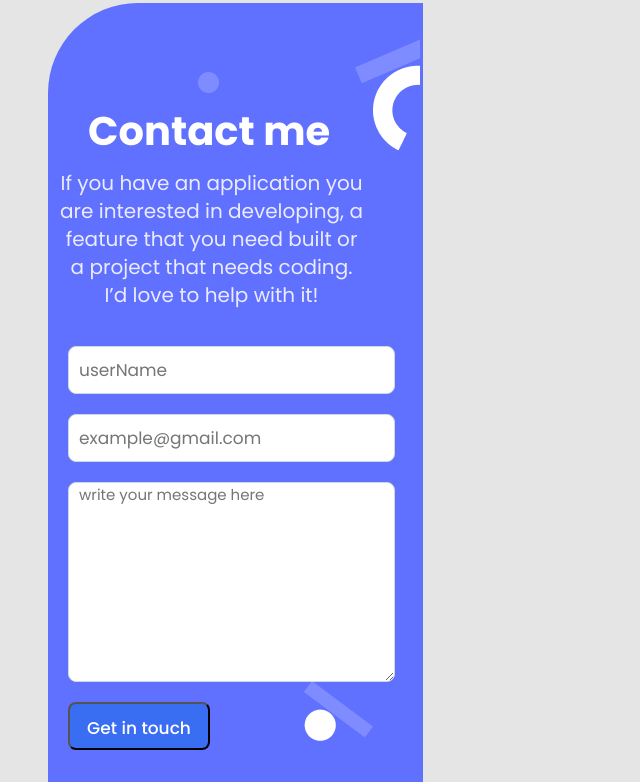
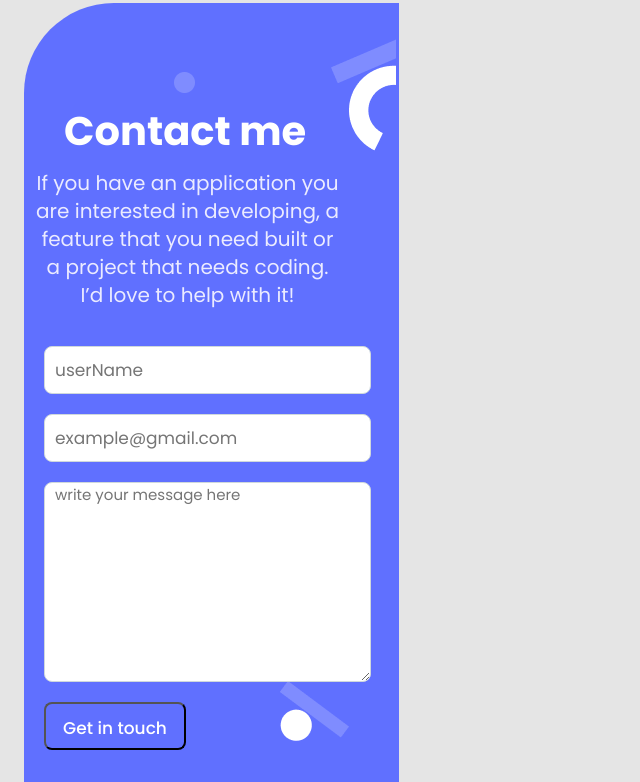
Before and after one commit to brendalutiku/Portfolio-Setup, a plain HTML site: page index.html in a window 1280 px wide. In both pictures the pointer is over the input "Get in touch". Shown: the part 4649-5431 px from the top of the page, without its empty margins (0-640 px from the left). Drawn offline with Linux system fonts and the light colour scheme.

Commit message:
Modify css file

```diff
--- a/style.css
+++ b/style.css
@@ -547,8 +547,6 @@ h6 {
   height: 779px;
   left: 0;
   top: 4652px;
-  margin-left: 24px;
-  margin-right: 24px;
 }
 
 .last-page {
@@ -680,6 +678,6 @@ textarea {
 }
 
 .btn-submit:hover {
-  background-color: #396df2;
+  background-color: #6070ff;
   color: #fff;
 }
```
